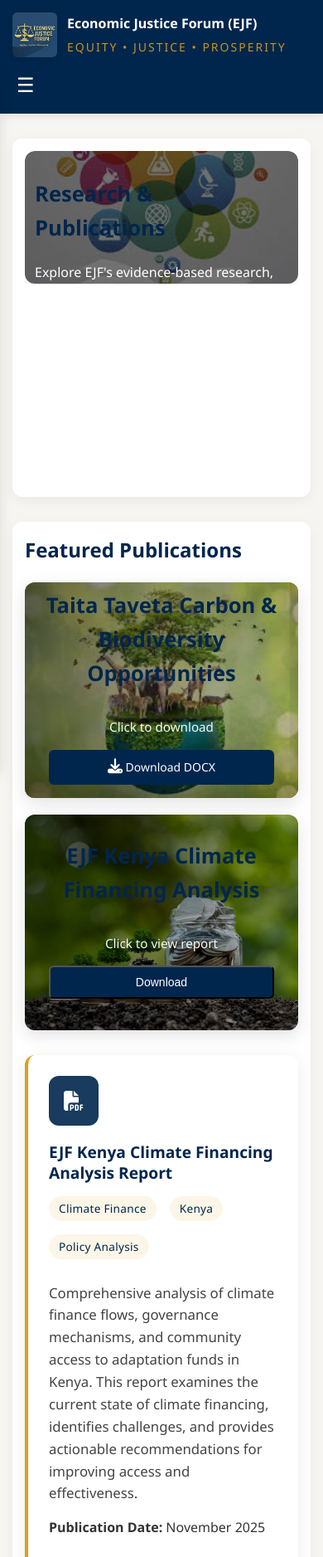
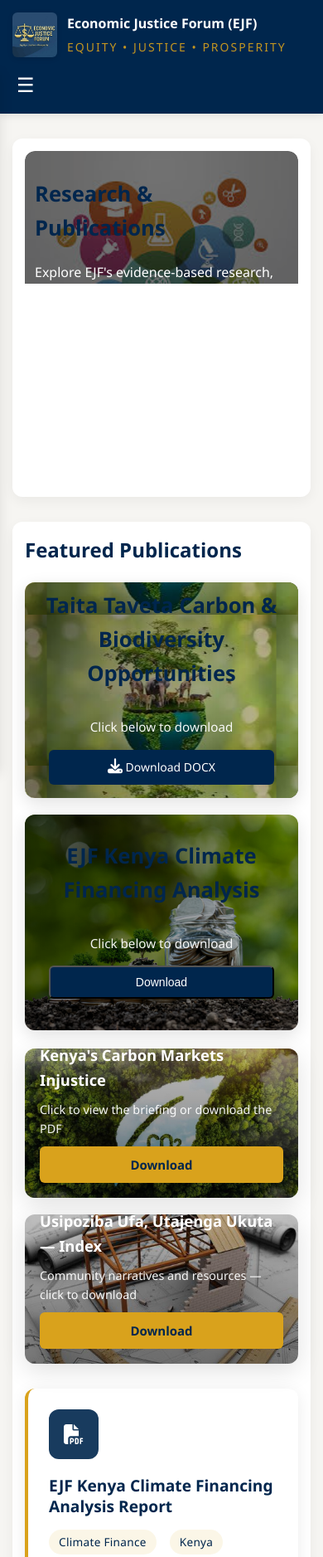
Before and after one commit to anonymike/Economic-Justice-Forum, a website: page research.html in a window 390 px wide. Shown: the top 1877 px of the page at 83% size. Drawn offline with Linux system fonts and the light colour scheme.

Commit message:
EJF UPDATES LET'S GO 😎

```diff
--- a/research.html
+++ b/research.html
@@ -53,24 +53,43 @@
       content: '';
       position: absolute;
       top: 0; left: 0; bottom: 0; right: 0;
-      background-size: cover;
-      background-position: center;
-      transform: translateX(0);
+      /* use slightly larger background-size so sliding doesn't reveal edges */
+      background-size: 110% cover;
+      background-position: center center;
+      transform: translate3d(0,0,0);
       will-change: transform;
-      animation: slide-h 18s linear infinite;
+      /* smoother back-and-forth animation */
+      animation: slide-h 18s ease-in-out infinite;
       z-index: 1;
-      opacity: 0.9;
+      opacity: 1;
+      -webkit-backface-visibility: hidden;
+      backface-visibility: hidden;
+      -webkit-transform: translateZ(0);
     }
     .cover-image.scrolling-bg::before {
       background-image: url('images-projects/taita-biodiversity.jpg');
     }
     .cover-image.scrolling-bg::after {
       background-image: url('images-projects/taita_biodiversity2.jpg');
-      animation-delay: 9s; /* half offset for seamless swap */
+      /* offset the second layer so the swap feels natural */
+      animation-delay: 9s;
     }
     @keyframes slide-h {
       0% { transform: translateX(0); }
-      100% { transform: translateX(-8%); }
+      50% { transform: translateX(-6%); }
+      100% { transform: translateX(0); }
+    }
+
+    /* Improve rendering for inline img elements (research hero) */
+    .research-hero-image img {
+      width: 100%;
+      height: auto;
+      display: block;
+      object-fit: cover;
+      image-rendering: auto;
+      -webkit-transform: translateZ(0);
+      transform: translateZ(0);
+      -webkit-backface-visibility: hidden;
     }
 
     * {
@@ -246,6 +265,67 @@
   transition: all 0.3s ease;
   border-left: 4px solid var(--gold);
   margin-bottom: 25px;
+}
+
+.report-thumb {
+  width: 100%;
+  height: 160px;
+  border-radius: 8px;
+  background: linear-gradient(135deg, rgba(0,58,99,0.08), rgba(217,162,28,0.06));
+  display: block;
+  margin-bottom: 14px;
+  background-size: cover;
+  background-position: center;
+}
+
+/* Two-up featured cards under the Kenya cover */
+.featured-row {
+  display: grid;
+  grid-template-columns: repeat(2, 1fr);
+  gap: 20px;
+  margin: 22px 0 28px;
+}
+
+.featured-card {
+  position: relative;
+  border-radius: 12px;
+  overflow: hidden;
+  height: 220px;
+  background-size: cover;
+  background-position: center;
+  box-shadow: 0 8px 30px rgba(0,0,0,0.12);
+  transition: transform 0.35s ease, box-shadow 0.35s ease;
+}
+
+.featured-card:hover {
+  transform: translateY(-6px);
+  box-shadow: 0 14px 40px rgba(0,0,0,0.18);
+}
+
+.featured-overlay {
+  position: absolute;
+  inset: 0;
+  background: linear-gradient(180deg, rgba(0,0,0,0.25), rgba(0,0,0,0.55));
+  color: #fff;
+  display: flex;
+  flex-direction: column;
+  justify-content: flex-end;
+  gap: 10px;
+  padding: 18px;
+}
+
+.featured-overlay h4 {
+  margin: 0;
+  font-size: 1.15rem;
+  color: #fff;
+  font-weight: 700;
+}
+
+.featured-overlay .small { font-size: 0.9rem; opacity: 0.95; }
+
+@media (max-width: 768px) {
+  .featured-row { grid-template-columns: 1fr; }
+  .featured-card { height: 180px; }
 }
 
 .report-card:hover {
@@ -720,7 +800,7 @@
            onkeypress="if(event.key==='Enter') window.location.href='documents/reports/Taita_Taveta_Carbon_Biodiversity_Opportunities.docx'">
         <div class="cover-overlay">
           <h3>Taita Taveta Carbon & Biodiversity Opportunities</h3>
-          <p class="cover-cta">Click to download</p>
+          <p class="cover-cta">Click below to download</p>
           <a class="download-btn" href="documents/reports/Taita_Taveta_Carbon_Biodiversity_Opportunities.docx" download>
             <i class="fas fa-download"></i> Download DOCX
           </a>
@@ -736,14 +816,39 @@
            onkeypress="if(event.key==='Enter') openPdfModal('documents/reports/EJF Kenya Climate Financing Analysis Report.pdf','kenya-modal')">
         <div class="cover-overlay">
           <h3>EJF Kenya Climate Financing Analysis</h3>
-          <p class="cover-cta">Click to view report</p>
+          <p class="cover-cta">Click below to download</p>
           <button class="download-btn" onclick="trackDownload(event,'Kenya Climate Financing Report');">
             <a href="documents/reports/EJF%20Kenya%20Climate%20Financing%20Analysis%20Report.pdf" download style="color:inherit; text-decoration:none;">Download</a>
           </button>
         </div>
       </div>
     </div>
-    <div class="research-grid">
+      <!-- Two featured image-overlay cards (left/right) -->
+      <div class="featured-row">
+      <div class="featured-card" role="button" tabindex="0"
+           style="background-image: url('images-projects/Carbon-Markets1.jpg');"
+           onclick="openPdfModal('documents/reports/Kenya%E2%80%99s%20Carbon%20Markets%20Injustice.pdf','kenya-carbon-modal')"
+           onkeypress="if(event.key==='Enter') openPdfModal('documents/reports/Kenya%E2%80%99s%20Carbon%20Markets%20Injustice.pdf','kenya-carbon-modal')">
+        <div class="featured-overlay">
+          <h4>Kenya's Carbon Markets Injustice</h4>
+          <p class="small">Click to view the briefing or download the PDF</p>
+          <a class="btn btn-gold" href="documents/reports/Kenya%E2%80%99s%20Carbon%20Markets%20Injustice.pdf" download onclick="trackDownload(event,'Kenya Carbon Markets Injustice')">Download</a>
+        </div>
+      </div>
+
+      <div class="featured-card" role="button" tabindex="0"
+           style="background-image: url('images-projects/zibaufa1.jpg');"
+           onclick="openPdfModal('documents/reports/usipoziba_ufa_utajenga_ukuta_book_index.pdf','usipoziba-modal')"
+           onkeypress="if(event.key==='Enter') openPdfModal('documents/reports/usipoziba_ufa_utajenga_ukuta_book_index.pdf','usipoziba-modal')">
+          <div class="featured-overlay">
+            <h4>Usipoziba Ufa, Utajenga Ukuta — Index</h4>
+            <p class="small">Community narratives and resources — click to download</p>
+            <a class="btn btn-gold" href="documents/reports/usipoziba_ufa_utajenga_ukuta_book_index.pdf" download onclick="trackDownload(event,'Usipoziba Index')">Download</a>
+          </div>
+        </div>
+      </div>
+
+      <div class="research-grid">
       <div class="report-card">
         <div class="report-preview">
           <div class="report-icon">
@@ -804,7 +909,7 @@
 
         </div>
 
-          <!-- Report 2 -->
+          <!-- Featured publications moved above (two-up layout) -->
           <div class="report-card">
             <div class="report-preview">
               <div class="report-icon">
```
Also changed, not shown: index.html (+41 -81 lines), images-projects/Carbon-Markets1.jpg (added), images-projects/Kenya’s_Carbon1.webp (added), images-projects/Kenya’s_Carbon2.avif (added), images-projects/zibaufa1.jpg (added), 3 other files.
